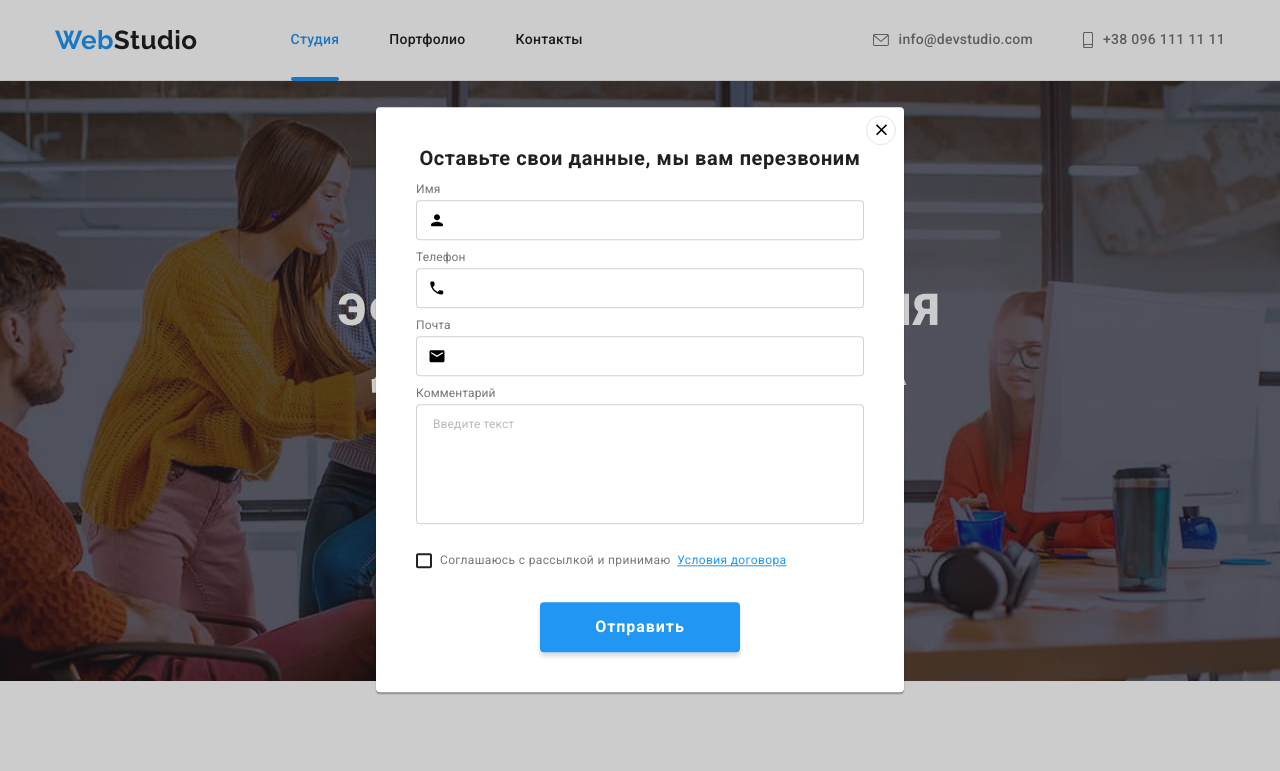
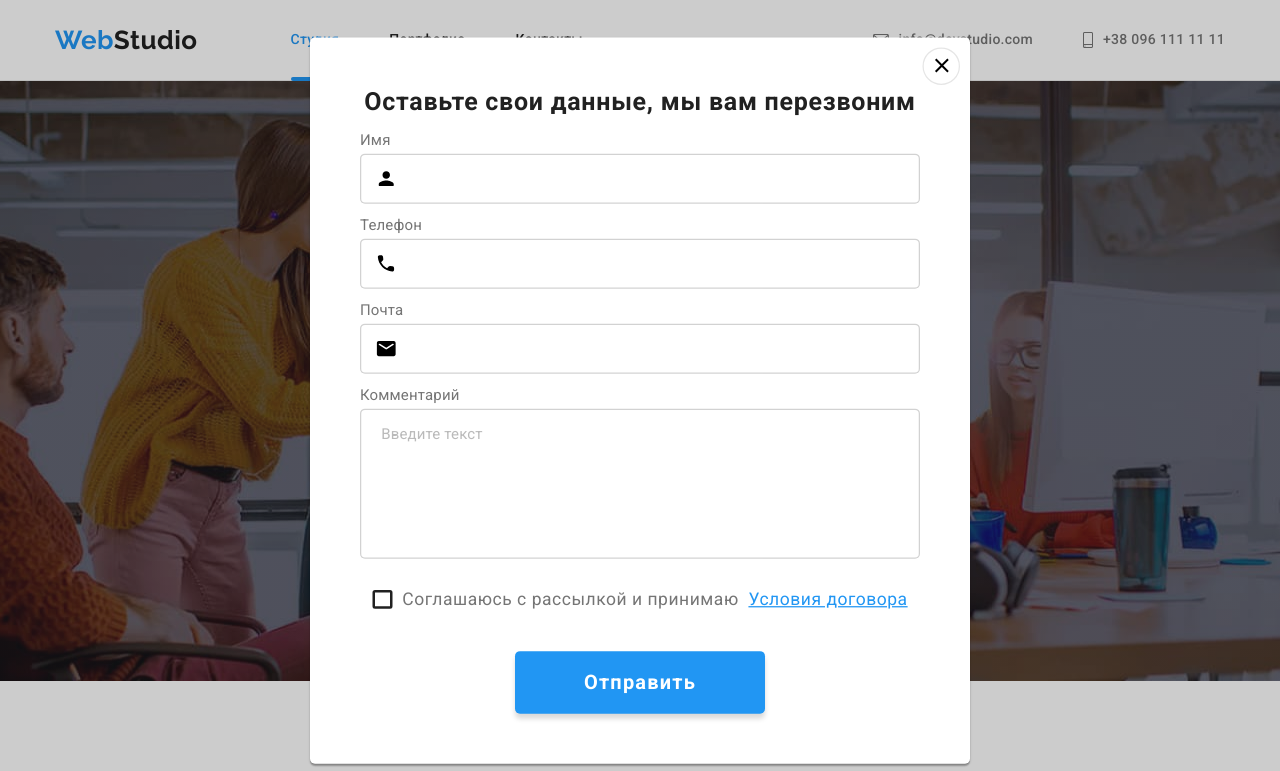
Before and after one commit to MariOkner/goit-markup-hw-06, a plain HTML site: page index.html in a window 1280 px wide. Both pictures are taken after a click on the button "Заказать услугу". Shown: the top 771 px of the page. Drawn offline with nearby package versions, Linux system fonts and the light colour scheme.

Commit message:
Виправила зауваження, та переробила модальне вікно

```diff
--- a/css/styles.css
+++ b/css/styles.css
@@ -732,14 +732,15 @@ img {
     background-color: rgba(0, 0, 0, 0.2);
 
     /* центрування молального вікна, якщо один елеменнт, як у нас (як один із варіантів) */
-    /* display: flex;
+    display: flex;
     align-items: center;
-    justify-content: center; */
+    justify-content: center;
 
-    transition-property: opacity, visibility;
-    transition-duration: 250ms, 250ms;
-    transition-timing-function: cubic-bezier(0.4, 0, 0.2, 1), cubic-bezier(0.4, 0, 0.2, 1);
-    transition-delay: 0ms, 0ms;
+    transition: opacity 250ms cubic-bezier(0.4, 0, 0.2, 1), visibility 250ms cubic-bezier(0.4, 0, 0.2, 1);
+}
+
+.backdrop.is-hidden .modal {
+    transform: scale(0) translateX(10000px);
 }
 
 .modal {
@@ -753,19 +754,15 @@ img {
     border-radius: 4px;
 
 /*  центрування молального вікна */
-    position: absolute;
+    /* position: absolute;
     top: 50%;
     left: 50%;
-    transform: translate(-50%, -50%);
+    transform: translate(-50%, -50%); */
 
-    transition-property: transform;
-    transition-duration: 250ms;
-    transition-timing-function: cubic-bezier(0.4, 0, 0.2, 1);
-    transition-delay: 0ms;
-}
+    transition: transform 250ms cubic-bezier(0.4, 0, 0.2, 1);
+    transform: scale(1.25) translateX(0px);
 
-.backdrop.is-hidden .modal {
-    transform: rotate(180deg);
+
 }
 
 .modal-close-btn {
@@ -870,6 +867,8 @@ img {
     resize: none;
 
     padding: 12px 16px;
+
+    display: block;
 }
 
 .form-comment::placeholder {
@@ -880,17 +879,25 @@ img {
     color: rgba(117, 117, 117, 0.5);
 }
 
+.form-comment:focus {
+    border: 1px solid #2196F3;
+}
+
 /* _______checkbox_______ */
 
+.modal-field-checkbox {
+    margin-bottom: 30px;
+}
 
 .modal-label-checkbox {
+    font-size: 14px;
     line-height: 24px;
     letter-spacing: 0.03em;
-
-    margin-bottom: 30px;
+    margin-bottom: 0;
 
     display: flex;
     align-items: center;
+    justify-content: center;
 }
 
 .modal-label-checkbox .checkbox-icon-wrap{
```
